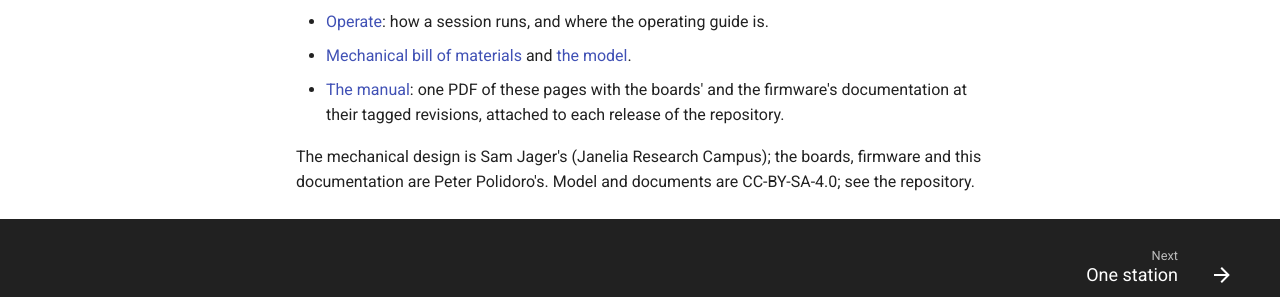
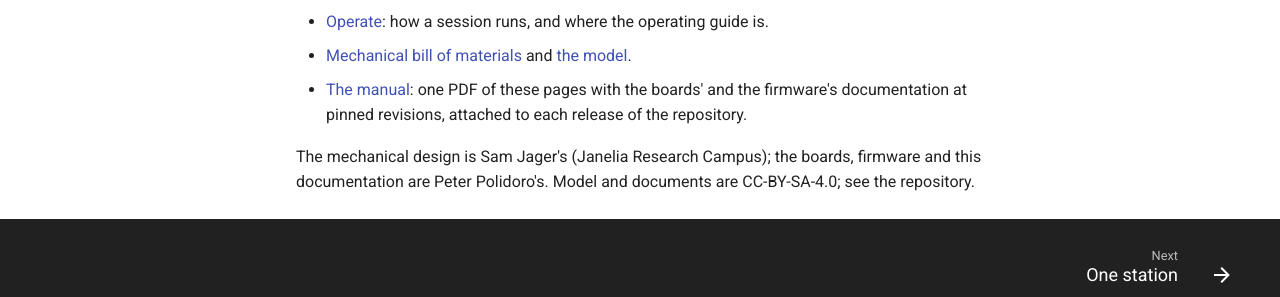
Before and after one commit to peterpolidoro/mouse-joysticks-mech, an MkDocs documentation site: the page built from docs/index.md, in a window 1280 px wide and 1383 px high. Shown: the part 1007-1304 px from the top of the window. Built offline with MkDocs 1.6.1 and Material for MkDocs 9.7.7, drawn with Linux system fonts in a browser that asks for light colours; comment, search, counter and statistics services are not loaded.

Commit message:
Pin the manual to the current documentation commits and prepare v1.0

```diff
--- a/docs/index.md
+++ b/docs/index.md
@@ -73,7 +73,7 @@ if(window.customElements)customElements.whenDefined('model-viewer').then(functio
 - [Operate](operate.md): how a session runs, and where the operating guide is.
 - [Mechanical bill of materials](bom-mechanical.md) and [the model](model.md).
 - [The manual](https://github.com/peterpolidoro/mouse-joysticks-mech/releases): one PDF of these pages with the boards' and the firmware's
-  documentation at their tagged revisions, attached to each release of the repository.
+  documentation at pinned revisions, attached to each release of the repository.
 
 The mechanical design is Sam Jager's (Janelia Research Campus); the boards,
 firmware and this documentation are Peter Polidoro's. Model and documents are
```
Also changed, not shown: README.md (+1 -1 lines), docs/boards.md (+1 -2 lines), manual/README.md (+1 -1 lines), 2 other files.
